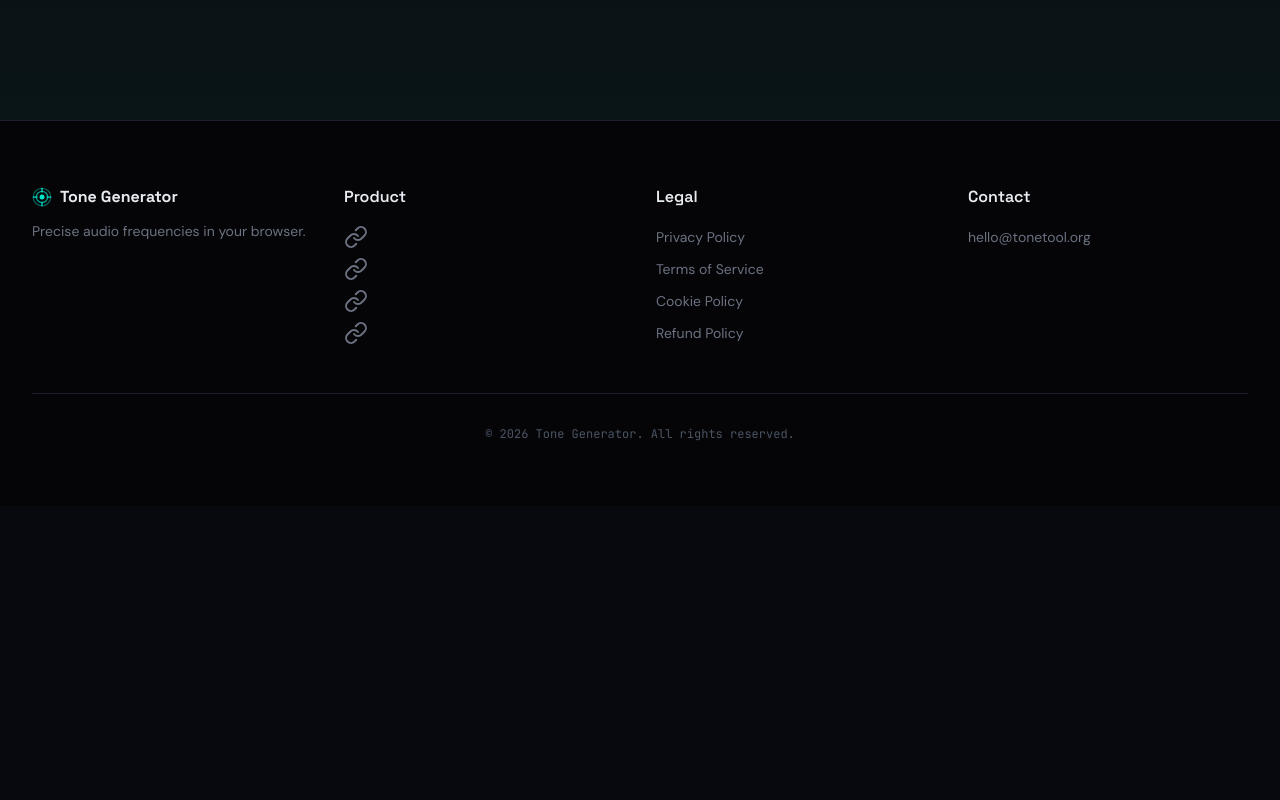
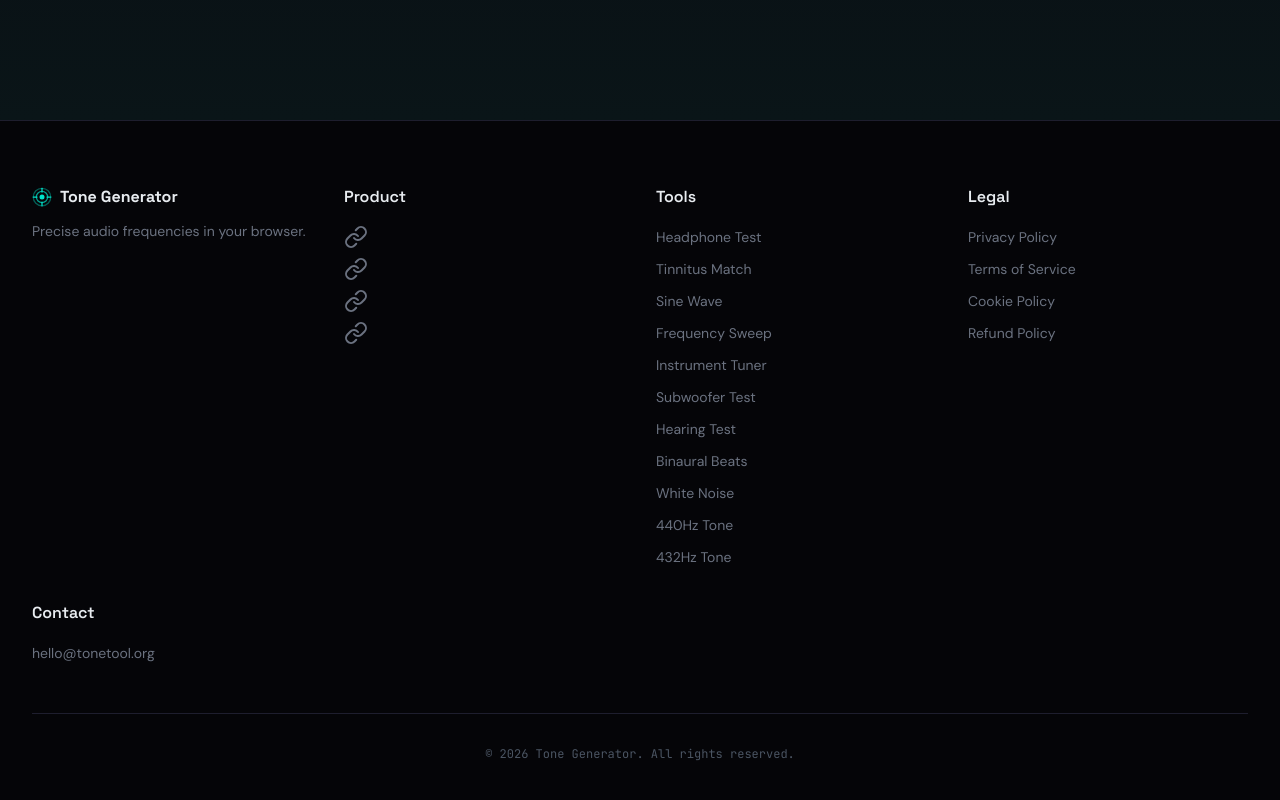
Before and after one commit to ti-kiu/tonetool, a Next.js app: page / in a window 1280 px wide. Shown: the part 4812-5612 px from the top of the page. Before the commit the page ends 5318 px from the top, so only its background shows below. Built offline with nearby package versions, Linux system fonts and the light colour scheme.

Commit message:
feat: add Tools section to footer

```diff
--- a/app/page.tsx
+++ b/app/page.tsx
@@ -399,6 +399,32 @@ export default function Home() {
               </ul>
             </div>
 
+            {/* Tools */}
+            <div>
+              <h4 className="font-['Space_Grotesk',sans-serif] font-semibold text-[#E8ECF0] mb-4">Tools</h4>
+              <ul className="space-y-2">
+                {[
+                  { label: "Headphone Test", href: "/headphone-test" },
+                  { label: "Tinnitus Match", href: "/tinnitus-frequency" },
+                  { label: "Sine Wave", href: "/sine-wave-generator" },
+                  { label: "Frequency Sweep", href: "/frequency-sweep" },
+                  { label: "Instrument Tuner", href: "/instrument-tuner" },
+                  { label: "Subwoofer Test", href: "/subwoofer-test" },
+                  { label: "Hearing Test", href: "/hearing-test" },
+                  { label: "Binaural Beats", href: "/binaural-beats" },
+                  { label: "White Noise", href: "/white-noise" },
+                  { label: "440Hz Tone", href: "/440hz" },
+                  { label: "432Hz Tone", href: "/432hz" },
+                ].map((link) => (
+                  <li key={link.href}>
+                    <a href={link.href} className="text-sm text-[#6B7280] hover:text-[#E8ECF0] transition-colors">
+                      {link.label}
+                    </a>
+                  </li>
+                ))}
+              </ul>
+            </div>
+
             {/* Legal */}
             <div>
               <h4 className="font-['Space_Grotesk',sans-serif] font-semibold text-[#E8ECF0] mb-4">Legal</h4>
```
